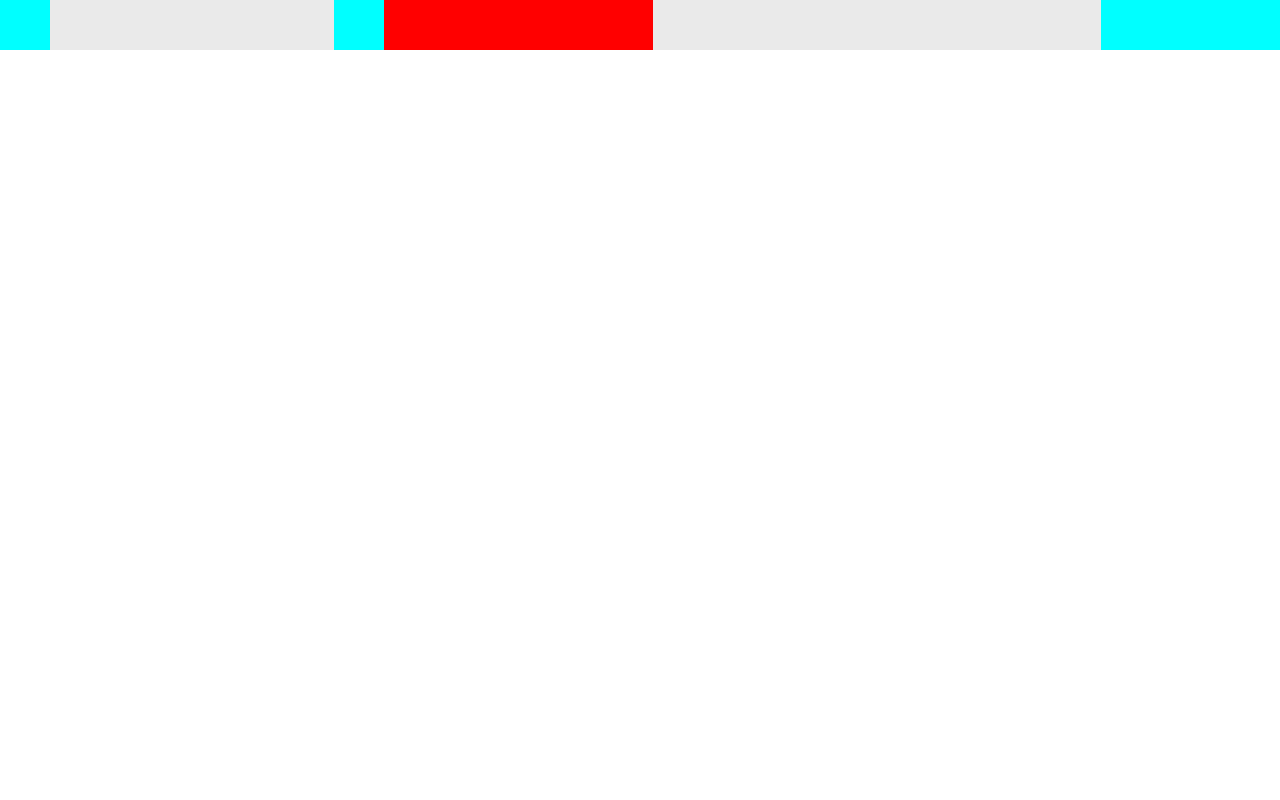
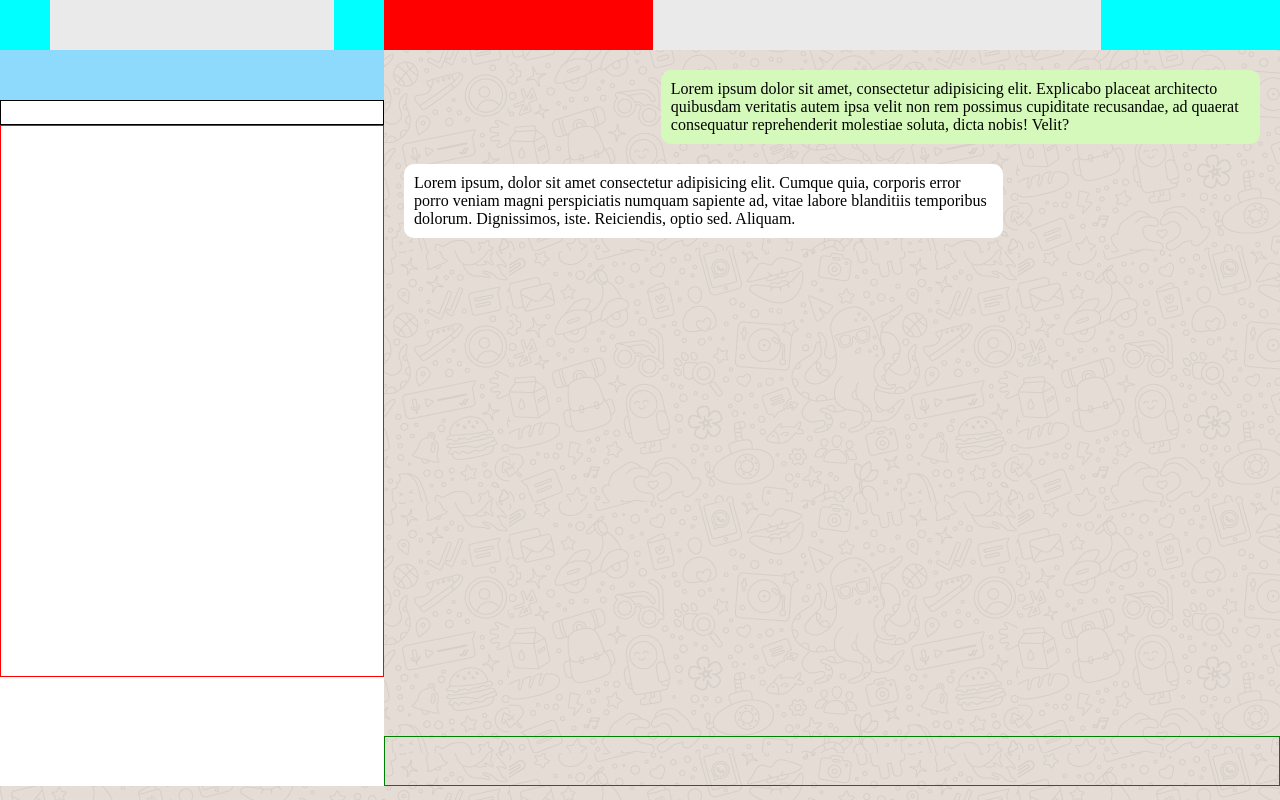
Before and after one commit to DanieleBaggiano/html-css-boolzapp, a plain HTML site: page index.html in a window 1280 px wide. Drawn offline with Linux system fonts and the light colour scheme.

Commit message:
fine blocchi

```diff
--- a/css/style.css
+++ b/css/style.css
@@ -9,6 +9,7 @@
 /* layout */
 .body {
     height: 100vh;
+    background-image: url(../img/mine.jpg);
 }
 
 .header-color {
@@ -28,7 +29,7 @@
     width: 100%;
 }
 
-.first-chat, .icons-chats {
+.first-chat, .icons-chat {
     display: none;
 
     /* debug */
@@ -70,7 +71,7 @@
         width: 30%;
     }
 
-    .icons-chats {
+    .icons-chat {
         display: block;
     }
 
@@ -78,3 +79,101 @@
         width: 70%;
     }
 }
+
+/* MAIN */
+/* colonna delle chat */
+.main-content {
+
+    /* debug */
+    height: 92vh;
+}
+
+.container-chats {
+    background-color: rgb(255 255 255);
+    display: none;
+
+    /* debug */
+    padding: 25px;
+}
+
+.notifications {
+    background-color: rgb(142 218 252);
+    display: none;
+
+    /* debug */
+    height: 50px;
+}
+
+.find-chat {
+    display: none;
+
+    /* debug */
+    height: 25px;
+    border: 1px solid black;
+}
+
+.chat-names {
+    display: none;
+
+    /* debug */
+    height: 75%;
+    border: 1px solid red;
+}
+
+/* chat con messaggi */
+.container-message-bar {
+    flex-wrap: wrap;
+    align-content: space-between;
+}
+
+.container-message {
+    padding: 20px;
+}
+
+.row-first-message {
+    justify-content: flex-end;
+}
+
+.first-message {
+    background-color:  rgb(213 249 186);
+    border-radius: 10px;
+    padding: 10px;
+    margin: 0 0 20px;
+    width: 70%;
+}
+
+.second-message {
+    background-color: rgb(255 255 255);
+    border-radius: 10px;
+    padding: 10px;
+    width: 70%;
+}
+
+.write.bar {
+
+    /* debug */
+    height: 50px;
+    width: 100%;
+    border: 1px solid green;
+}
+
+@media screen and (min-width: 768px) {
+    .container-chats {
+        display: block;
+    }
+}
+
+@media screen and (min-width: 992px) {
+    .container-message-bar {
+        width: 70%;
+    }
+
+    .container-chats {
+        width: 30%;
+        padding: 0;
+    }
+
+    .notifications, .find-chat, .chat-names {
+        display: block;
+    }
+}
--- a/index.html
+++ b/index.html
@@ -19,7 +19,7 @@
             <!-- header colonna sinistra -->
             <div class="chats flex header-color">
                 <div class="first-chat"></div>
-                <div class="icons-chats"></div>
+                <div class="icons-chat"></div>
             </div>
 
             <!-- header colonna destra -->
@@ -31,12 +31,29 @@
         <!-- /header -->
 
         <!-- main -->
-        <main></main>
+        <main class="flex main-content">
+            <!-- colonna delle chat -->
+            <div class="container-chats">
+                <div class="notifications"></div>
+                <div class="find-chat"></div>
+                <div class="chat-names"></div>
+            </div>
+
+            <!-- chat con messaggi -->
+            <div class="container-message-bar flex">
+                <div class="container-message">
+                    <div class="row-first-message flex">
+                        <p class="first-message">Lorem ipsum dolor sit amet, consectetur adipisicing elit. Explicabo placeat architecto quibusdam veritatis autem ipsa velit non rem possimus cupiditate recusandae, ad quaerat consequatur reprehenderit molestiae soluta, dicta nobis! Velit?</p>
+                    </div>
+                    <div class="row-second-message flex">
+                        <p class="second-message">Lorem ipsum, dolor sit amet consectetur adipisicing elit. Cumque quia, corporis error porro veniam magni perspiciatis numquam sapiente ad, vitae labore blanditiis temporibus dolorum. Dignissimos, iste. Reiciendis, optio sed. Aliquam.</p>
+                    </div>
+                </div>
+
+                <div class="write bar"></div>
+            </div>
+        </main>
         <!-- /main -->
-
-        <!-- footer -->
-        <footer></footer>
-        <!-- /footer -->
     </div>
 </body>
 </html>
```
